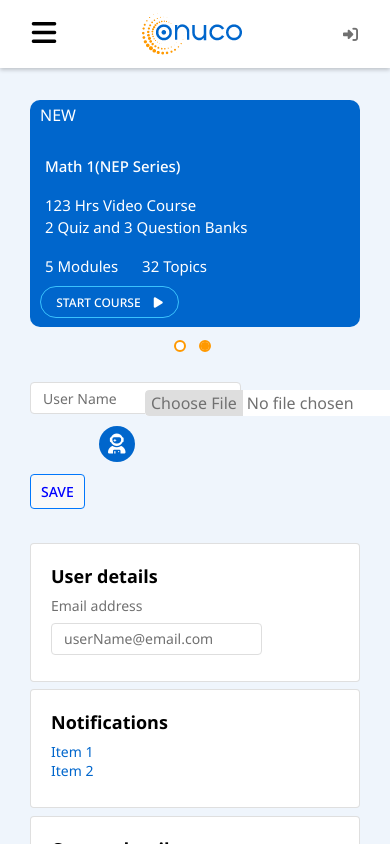
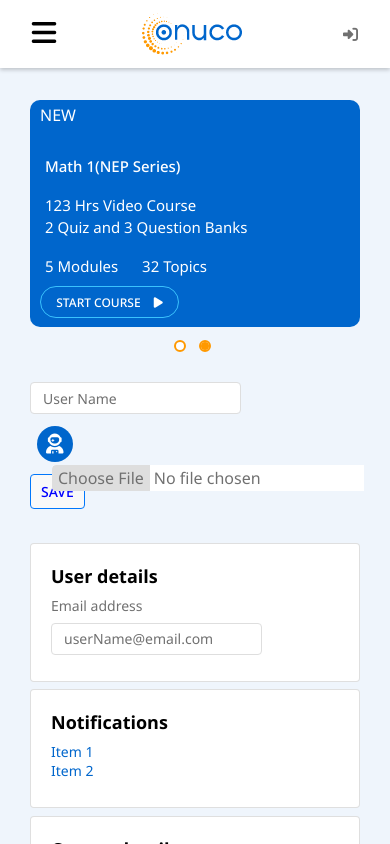
Before and after one commit to developerswt/onuco-web-app, a Vue app: page /UpdatedProfile in a window 390 px wide. Both pictures are taken after a click on the button "EDIT PROFILE". Shown: the top 844 px of the page. Built offline with nearby package versions, Linux system fonts and the light colour scheme; no server answers; what @aws-amplify/core, @aws-amplify/ui-vue, aws-amplify would draw is missing.

Commit message:
updated code

```diff
--- a/src/components/UpdatedProfile.vue
+++ b/src/components/UpdatedProfile.vue
@@ -62,7 +62,7 @@
                                             <i class="fa-solid fa-user-astronaut" style="color: #fff;"></i>
 
                                         </div>
-                                        <input type="file" @change="handleFileChange()" class="input_file" style="width: 245px;">
+                                        <input type="file" @change="handleFileChange()" class="input_file" >
                                     </div>
                                 </div>
 
@@ -323,6 +323,7 @@ export default {
 }
 .input_file {
     margin-top: 4px;
+    width: 245px;
 }
 
 
@@ -646,6 +647,11 @@ input[type="radio"]:checked {
         margin-left: 0px;
         margin-right: 12px;
     }
+    .input_file{
+        position: relative;
+    top: 39px;
+    right: 26px;
+    }
 }
 @media screen and (min-width: 400px) and (max-width: 500px){
     .choose_file {
@@ -708,7 +714,7 @@ input[type="radio"]:checked {
     .choose_file .input_file {
         float: right;
 
-        margin-right: -33px;
+        margin-right: -54px;
         margin-top: -36px;
     }
     .users .editing_users_details {
```
